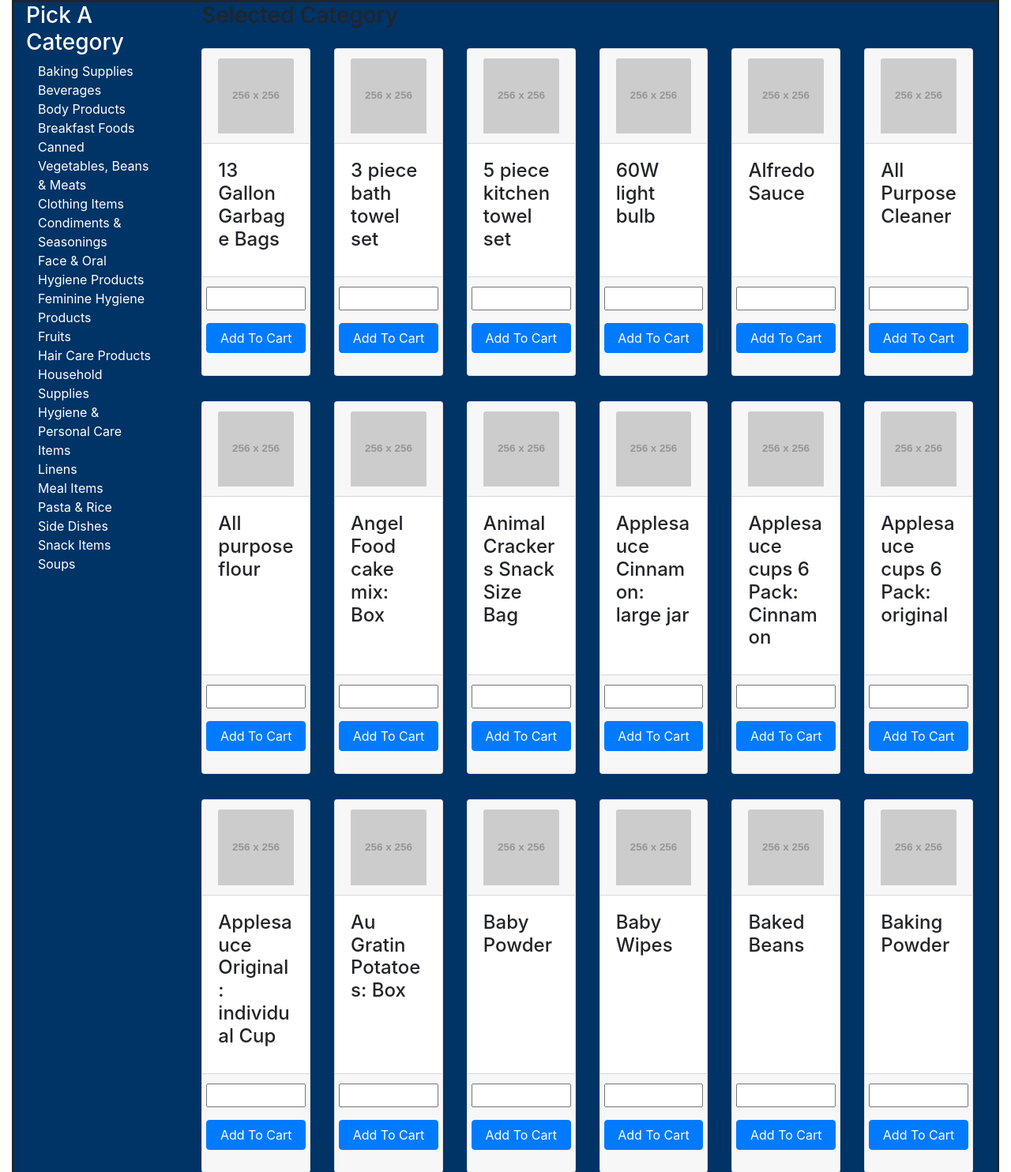
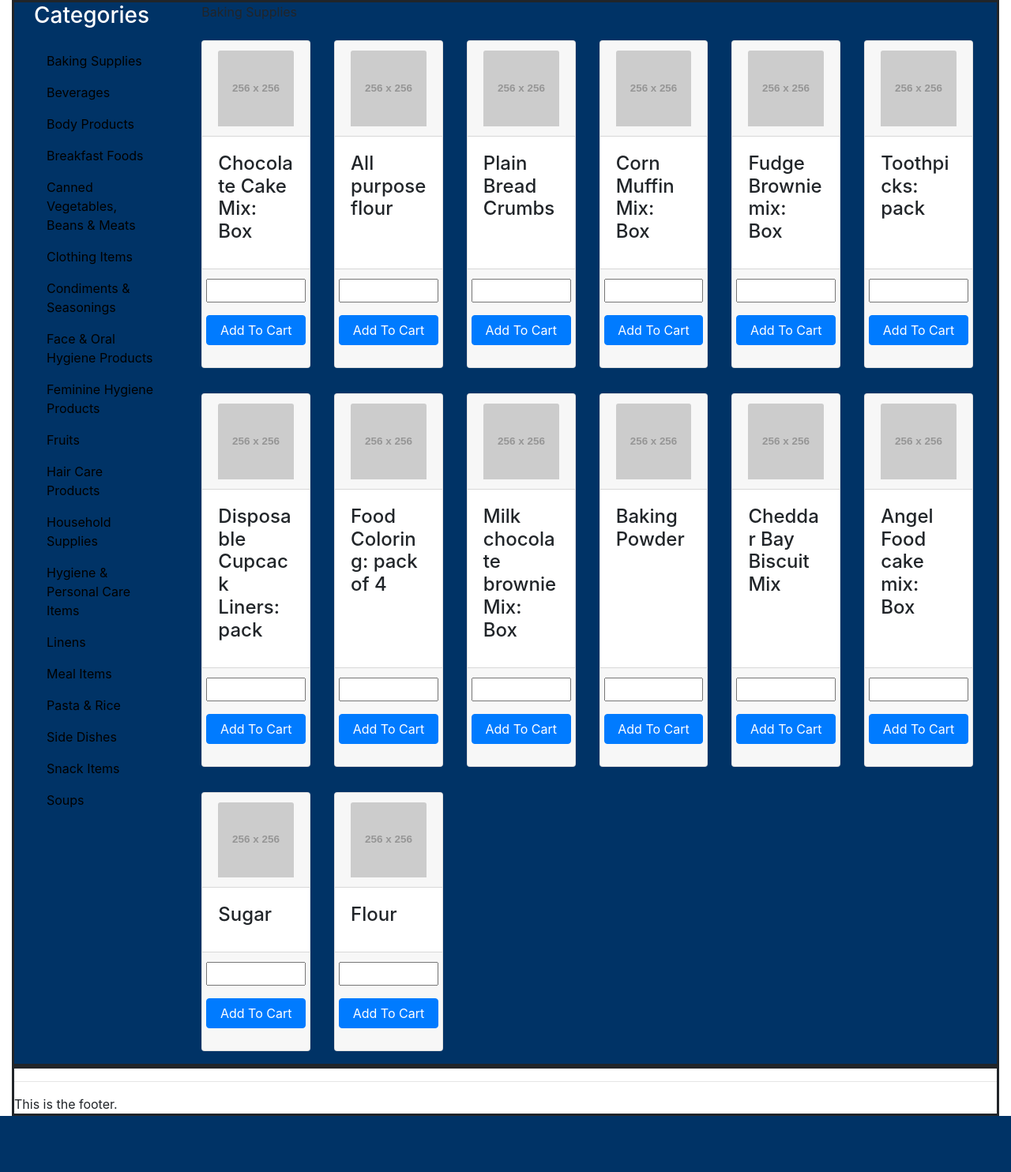
Before and after one commit to BBizzarri/ClarionResourceRoom, a PHP site: page /controller/controller.php?action=shopperHome in a window 1280 px wide. Shown: the part 138-1622 px from the top of the page at 79% size. After the commit the page ends 1551 px from the top, so only its background shows below. Run offline with PHP 8.4, Linux system fonts and the light colour scheme; data comes from the database, SQL or seed files in the repository; grey boxes labelled with a size stand in for pictures from a placeholder-image service; some libraries are stand-ins or nearby versions.

Commit message:
Adding functional sidebar to shopping page

```diff
--- a/ResourceRoom/controller/shopperCasesInclude.php
+++ b/ResourceRoom/controller/shopperCasesInclude.php
@@ -7,14 +7,34 @@
             include '../view/shopperCart.php';
             break;
         case 'shopperHome':
-            listProducts();
+            displayProducts();
             break;
         case 'shopperOrders':
             include '../view/shopperOrders.php';
             break;
     }
 
-
+    function displayProducts()
+    {
+        $CategoryResults = getAllCategories();
+        $CurrentCategory = $CategoryResults[0]['DESCRIPTION'];
+        $shopperCategoryID = $CategoryResults[0]['CATEGORYID'];
+        if(isset($_GET['CATEGORYID'])) {
+            $shopperCategoryID = $_GET['CATEGORYID'];
+            $CurrentCategory = $_GET['DESCRIPTION'];
+        }
+        $CategoryHeader = $CurrentCategory;
+        $ProductResults = getCategory($shopperCategoryID);
+            if ($ProductResults == false)
+            {
+                $errorMessage = 'That category was not found';
+                include '../view/errorPage.php';
+            }
+               else
+               {
+                   include '../view/index.php';
+               }
+    }
 
 function listProducts() {
         $listType = filter_input(INPUT_GET, 'ListType');
--- a/ResourceRoom/css/admin.css
+++ b/ResourceRoom/css/admin.css
@@ -29,7 +29,7 @@
 }
 
 .text-right {
- text-align: right
+ text-align: right;
  padding-right: 10px;
 }
 
@@ -43,7 +43,6 @@
 }
 
 .sidebar {
-
     background-color:white;
     width: 325px;
     height: 100vh;
@@ -81,7 +80,7 @@
 }
 
 .table-heading {
-    width 100px;
+    width: 100px;
     float: left;
     margin: 10px;
 }
--- a/ResourceRoom/view/index.php
+++ b/ResourceRoom/view/index.php
@@ -8,19 +8,23 @@
         <div class="container-fluid">
             <div class ="row">
                 <div class="col-2 clarion-white">
-                    <div class="sticky-top">
-                        <h3>Pick A Category</h3>
-                    <?php foreach ($CategoryResults as $CategoryRow) {
-                        ?>
-                        <div class="container-fluid"><?php echo htmlspecialchars($CategoryRow['DESCRIPTION']) ?></div>
-                        <?php
-                    }
-                    ?>
+                    <div class="sidebar-elements">
+                        <h3 class="sidebar-heading">Categories</h3>
+                        <ul class="nav flex-column">
+                            <?php foreach ($CategoryResults as $CategoryRow) {
+                                ?>
+                                <li class="nav-item">
+                                    <a class="category nav-link " href="../Controller/controller.php?action=shopperHome&CATEGORYID=<?php echo $CategoryRow['CATEGORYID']?>&DESCRIPTION=<?php echo $CategoryRow['DESCRIPTION']?>&Display=<?php echo 'category' ?>"><?php echo htmlspecialchars($CategoryRow['DESCRIPTION']) ?></a>
+                                </li>
+                                <?php
+                            }
+                            ?>
+                        </ul>
                     </div>
                 </div>
                 <div class="col-10">
                     <div class="container-fluid">
-                        <h3>Selected Category</h3>
+                            <label><?php echo htmlspecialchars($CategoryHeader) ?></label>
                         <div class="row">
                             <?php foreach ($ProductResults as $ProductRow) {
                                 ?>
```
